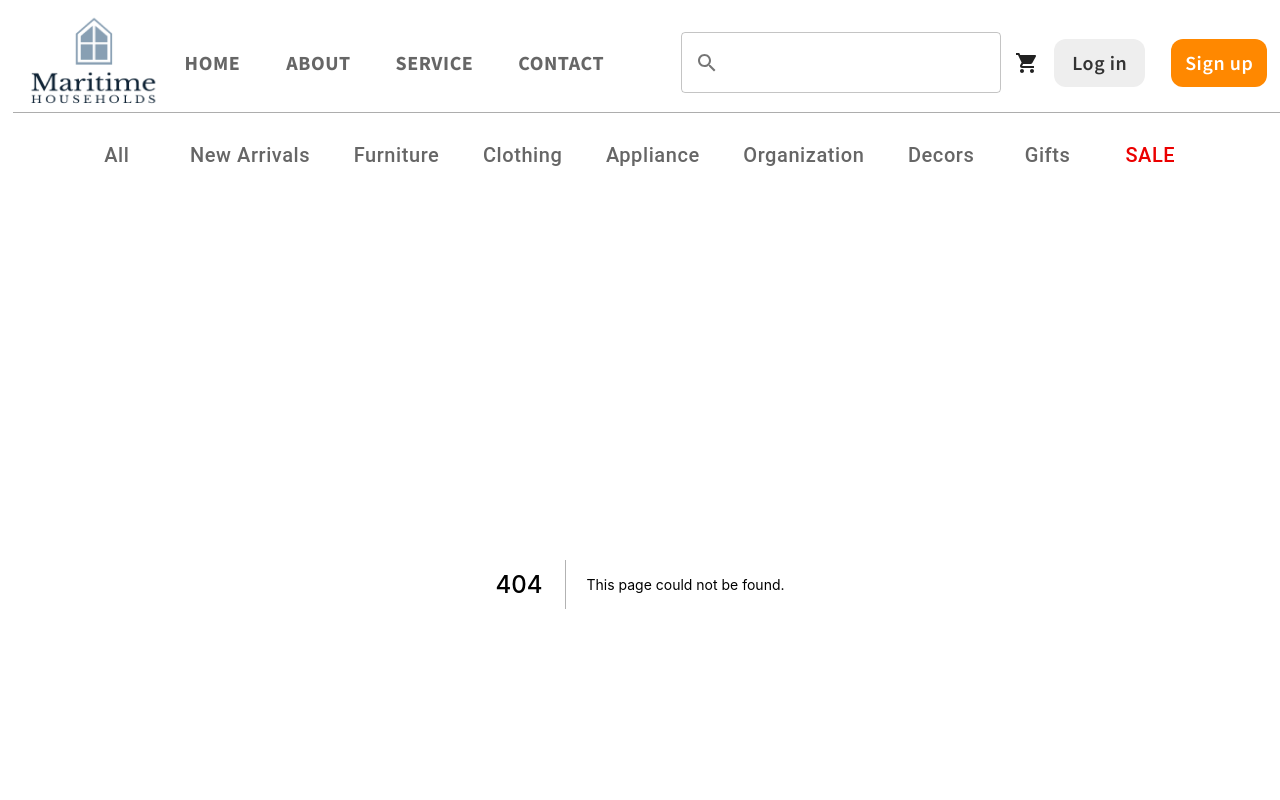
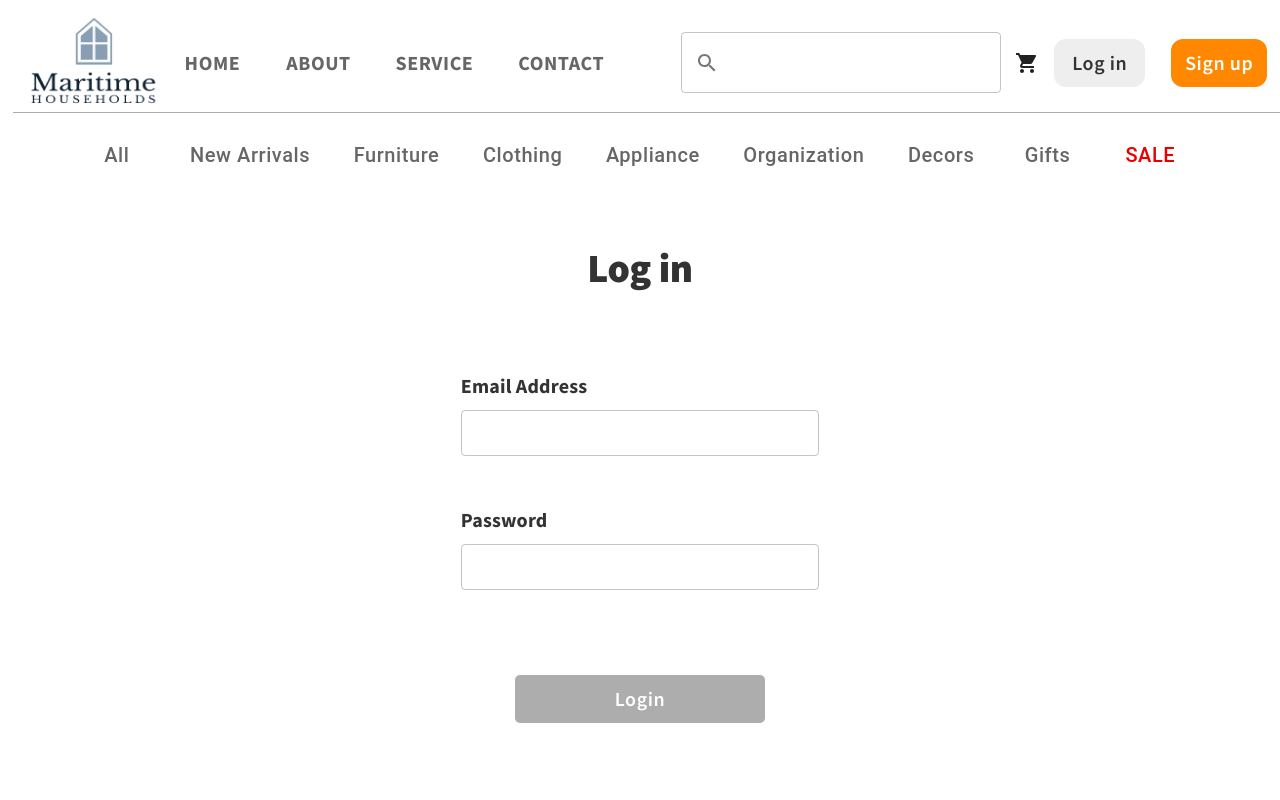
Before and after one commit to Jabin219/maritime, a Next.js app: page /login in a window 1280 px wide. Before the commit this address had no page. Shown: the top 800 px of the page. Built offline with nearby package versions, Linux system fonts and the light colour scheme.

Commit message:
login page develop

```diff
--- /dev/null
+++ b/pages/login/index.tsx
@@ -0,0 +1,49 @@
+import { Box, Typography, TextField, Button } from '@mui/material'
+import { LoginButton } from './style'
+
+function Login() {
+	return (
+		<Box
+			className='login-page'
+			sx={{
+				display: 'flex',
+				flexDirection: 'column',
+				justifyContent: 'center'
+			}}
+		>
+			<Box
+				className='text-container'
+				sx={{ marginTop: '60px', marginBottom: '55px' }}
+			>
+				<Typography
+					variant='h2'
+					sx={{
+						fontWeight: 900,
+						fontSize: 40,
+						textAlign: 'center',
+						marginBottom: '25px'
+					}}
+				>
+					Log in
+				</Typography>
+			</Box>
+			<Box className='sign-up-form' sx={{ width: '28%', margin: '0 auto' }}>
+				<Box sx={{ marginBottom: '50px' }}>
+					<Typography sx={{ marginBottom: '10px', fontWeight: 700 }}>
+						Email Address
+					</Typography>
+					<TextField fullWidth size='small'></TextField>
+				</Box>
+				<Box>
+					<Typography sx={{ marginBottom: '10px', fontWeight: 700 }}>
+						Password
+					</Typography>
+					<TextField fullWidth size='small'></TextField>
+				</Box>
+			</Box>
+			<LoginButton disabled>Login</LoginButton>
+		</Box>
+	)
+}
+
+export default Login
--- /dev/null
+++ b/pages/login/style.ts
@@ -0,0 +1,14 @@
+import { Button } from '@mui/material'
+import { styled } from '@mui/system'
+export const LoginButton = styled(Button)({
+	margin: '85px auto 300px',
+	padding: '10px 100px',
+	backgroundColor: '#ADADAD',
+	borderRadius: '5px',
+	fontFamily: 'Source Sans Pro',
+	color: '#ffffff!important',
+	fontSize: '20px',
+	fontWeight: 600,
+	lineHeight: '28px',
+	textTransform: 'none'
+})
```
